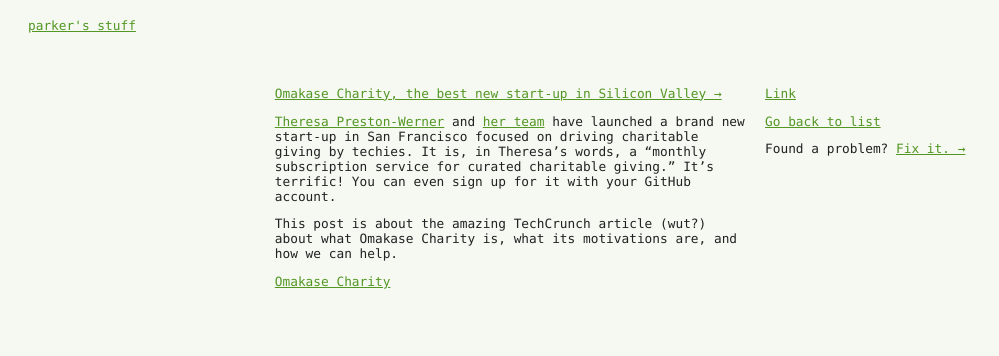
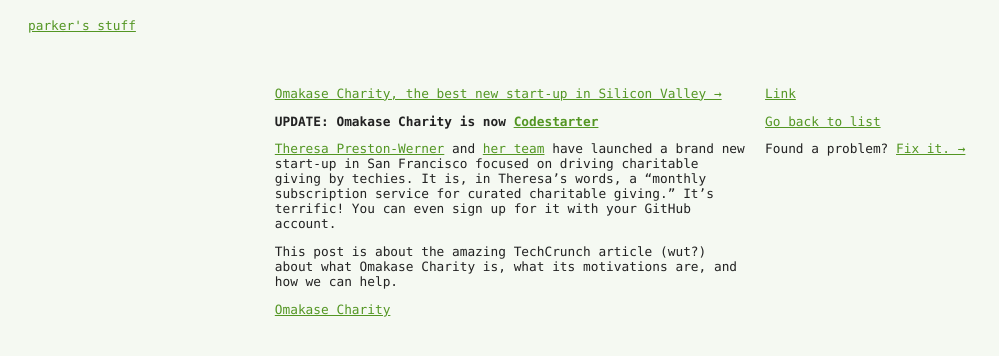
Before and after one commit to parkr/stuff, a Jekyll site: the page built from _posts/2013-11-27-omakase-charity.markdown, in a window 1280 px wide. Shown: the top 356 px of the page, without its empty margins (0-999 px from the left). Built offline with Jekyll 4.4.1, drawn with Linux system fonts in a browser that asks for light colours; Markdown is read by kramdown in place of the engine named in the settings.

Commit message:
Omakase Charity is now Codestarter

```diff
--- a/_posts/2013-11-27-omakase-charity.markdown
+++ b/_posts/2013-11-27-omakase-charity.markdown
@@ -5,7 +5,9 @@
 external-url: http://techcrunch.com/2013/11/27/omakase-charity-tech-industry/
 ---
 
-[Theresa Preston-Werner][] and [her team](https://omakasecharity.org/about) have
+**UPDATE: Omakase Charity is now [Codestarter](https://codestarter.org/)**
+
+[Theresa Preston-Werner][] and [her team](http://omakasecharity.org/about) have
 launched a brand new start-up in San Francisco focused on driving charitable
 giving by techies. It is, in Theresa's words, a "monthly subscription service
 for curated charitable giving." It's terrific! You can even sign up for it with
@@ -14,6 +16,6 @@
 This post is about the amazing TechCrunch article (wut?) about what Omakase
 Charity is, what its motivations are, and how we can help.
 
-[Omakase Charity](https://omakasecharity.org)
+[Omakase Charity](http://omakasecharity.org)
 
 [Theresa Preston-Werner]: https://twitter.com/tpdubs2
```
